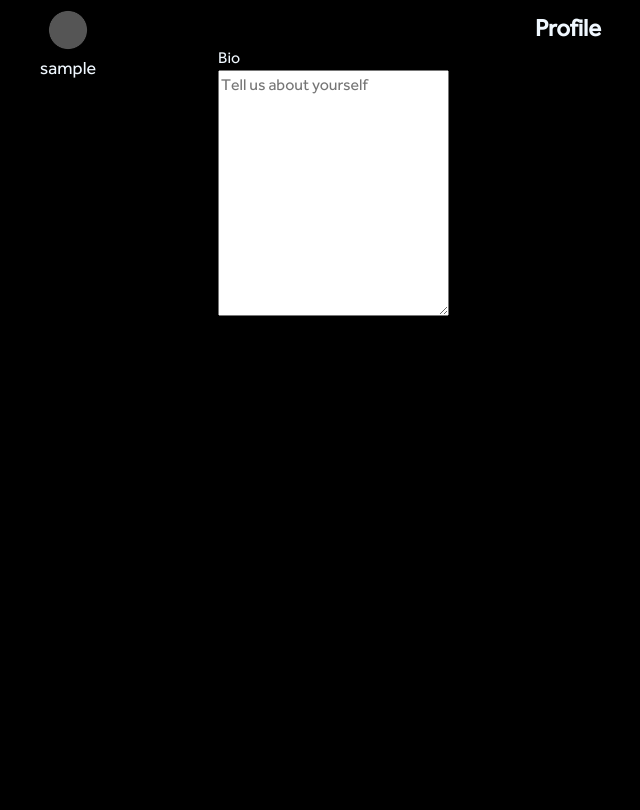
After one commit to IsNAble/TeamTeam1, a Flask app: template templates/profile/profile.html in a window 1280 px wide. The commit adds this page. Shown: the whole page, without its empty margins (152-792 px from the left). Run offline with Flask 2, Linux system fonts and the light colour scheme; the template is opened without the code that fills it: most values are stand-ins (such as "Sample title", 1, 10 or a date in 2020).

Commit message:
ProfilePage

```diff
--- /dev/null
+++ b/static/css/profile/profile.css
@@ -0,0 +1,64 @@
+@font-face {
+  font-family: 'Effra';
+  src: url(../../font/Effra.woff) format('woff');
+}
+
+
+body {
+  background-color: #000;
+  color:aliceblue;
+  font-family: 'Effra';
+}
+
+dd {
+  margin-left: 0;
+}
+
+a {
+	text-decoration: none;
+	color: aliceblue;
+  font-family: 'Effra';
+  font-size: 18px;
+}
+
+.container {
+  max-width: 1140px ;
+  margin: 0 auto;
+}
+
+.user-info img {
+  width: 40px;
+  height: 40px;
+  margin-bottom: 5px;
+
+}
+
+.aside-user {
+  width: 300px;
+  display: flex;
+  align-items: center;
+  flex-direction: column;
+  height: 100vh;
+}
+
+.hero {
+  display: flex;
+  padding-top: 10px;
+}
+
+.user-info {
+  display: flex;
+  justify-content: center;
+  align-items: center;
+  flex-direction: column;
+}
+
+.info {
+  width: 700px;
+}
+
+.subhead {
+  display: flex;
+  justify-content: center;
+  align-items: center;
+}
--- a/static/css/style.css
+++ b/static/css/style.css
@@ -84,6 +84,7 @@ li a {
 
 .we p {
   font-size: 18px;
+  opacity: 0.5;
 }
 
 .dev-link {
@@ -93,8 +94,8 @@ li a {
 }
 
 .dev-link img {
-  width: 30px;
-  height: 30px;
+  width: 40px;
+  height: 40px;
   margin-right: 5px;
   border-radius: 17px;
 }
--- /dev/null
+++ b/templates/profile/profile.html
@@ -0,0 +1,40 @@
+<!DOCTYPE html>
+<html lang="en">
+<head>
+  <meta charset="UTF-8">
+  <meta http-equiv="X-UA-Compatible" content="IE=edge">
+  <meta name="viewport" content="width=device-width, initial-scale=1.0">
+  <link rel="stylesheet" href="../../static/css/reset.css">
+  <link rel="stylesheet" href="../../static/css/profile/profile.css">
+  <title>Profile</title>
+</head>
+<body>
+  <main class="main">
+    <div class="container">
+      <div class="hero">
+        <div class="aside-user">
+          <div class="user-info">
+            <img src="../../static/img/Circle_Davys-Grey_Solid.svg.png" alt="Icon">
+            <a href="#"> {{ nickname }} </a>
+          </div>
+        </div>
+        <div class="info">
+          <div class="subhead">
+            <h2>Profile</h2>
+          </div>
+          <div class="bio">
+            <dl class="form-group">
+              <dt>
+                <label for="#">Bio</label>
+              </dt>
+              <dd>
+                <textarea name="textarea" id="textarea" cols="30" rows="10" placeholder="Tell us about yourself"></textarea>
+              </dd>
+            </dl>
+          </div>
+        </div>
+      </div>
+    </div>
+  </main>
+</body>
+</html>
```
Also changed, not shown: templates/homelogin.html (+0 -16 lines).
